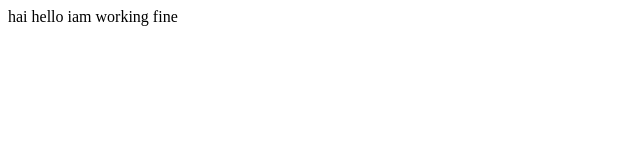
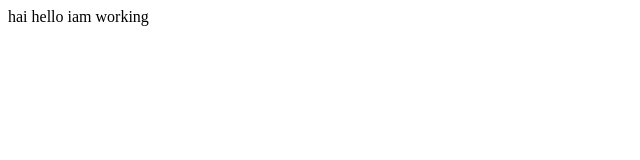
Before and after one commit to srujanam/test2, a plain HTML site: page index.html in a window 1280 px wide. Shown: the full height of the page, 0-640 px from the left. Drawn offline with Linux system fonts and the light colour scheme.

Commit message:
Update index.html

```diff
--- a/index.html
+++ b/index.html
@@ -1,3 +1,3 @@
 <html>
-<body>hai hello iam working fine</body>
+<body>hai hello iam working</body>
 </html>
```
